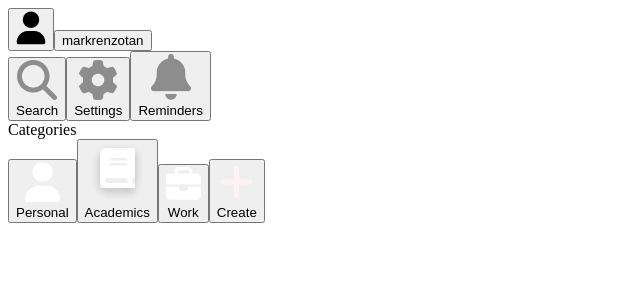
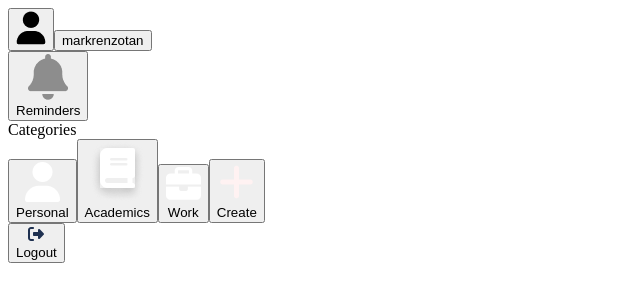
Before and after one commit to franzsamilo/flexiplanner, a Next.js app in the folder client/: page /screens/Components/Sidebar in a window 1280 px wide. Shown: the top 302 px of the page, without its empty margins (0-640 px from the left). Built offline with nearby package versions, Linux system fonts and the light colour scheme.

Commit message:
[ui][zyd]Updates on UI

```diff
--- a/client/pages/screens/Components/Navigation.tsx
+++ b/client/pages/screens/Components/Navigation.tsx
@@ -19,7 +19,7 @@ function useNavigation () {
   }
 
   function ToLogin () {
-    navigateTo('/screens/Login/login')
+    navigateTo('/screens/Login/Login')
   }
 
   function ToSignUp () {
--- a/client/pages/screens/Components/Sidebar.tsx
+++ b/client/pages/screens/Components/Sidebar.tsx
@@ -1,112 +1,107 @@
-import React from "react";
-import Image from "next/image";
-import userIconBlack from "/public/assets/icons/user-icon-black.png";
-import userIconWhite from "/public/assets/icons/user-icon-white.png";
-import searchIcon from "public/assets/icons/search-icon.png";
-import settingsIcon from "public/assets/icons/settings-icon.png";
-import remindersIcon from "public/assets/icons/reminders-icon.png";
-import academicsIcon from "public/assets/icons/academics-icon.png";
-import workIcon from "public/assets/icons/work-icon.png";
-import createIcon from "public/assets/icons/create-icon.png";
+import React from 'react'
+import Image from 'next/image'
+import userIconBlack from '/public/assets/icons/user-icon-black.png'
+import userIconWhite from '/public/assets/icons/user-icon-white.png'
+import searchIcon from 'public/assets/icons/search-icon.png'
+import settingsIcon from 'public/assets/icons/settings-icon.png'
+import remindersIcon from 'public/assets/icons/reminders-icon.png'
+import academicsIcon from 'public/assets/icons/academics-icon.png'
+import workIcon from 'public/assets/icons/work-icon.png'
+import createIcon from 'public/assets/icons/create-icon.png'
+import logoutIcon from 'public/assets/icons/right-from-bracket-solid.svg'
 
 interface SidebarProps {
-  updateHeaderText(text: string): void;
+  updateHeaderText(text: string): void
 }
 
-function Sidebar({ updateHeaderText }: SidebarProps) {
-  function handleButtonClick(buttonText: string) {
-    updateHeaderText(buttonText);
+function Sidebar ({ updateHeaderText }: SidebarProps) {
+  function handleButtonClick (buttonText: string) {
+    updateHeaderText(buttonText)
   }
 
   return (
-    <div className="flex flex-col min-h-screen bg-white w-[250px] shadow-xl">
-      <div className="flex items-center pb-4 pl-5 mb-0 text-lg font-semibold pt-1 border-b">
-        <button className="bg-dirty rounded-full w-[40px] h-[40px] flex justify-center items-center hover:bg-dirty">
+    <div className='flex flex-col h-screen sticky top-0 bg-white w-[250px] shadow-xl'>
+      <div className='flex items-center pb-4 pl-5 mb-0 text-lg font-semibold pt-3 border-b'>
+        <button className='bg-dirty rounded-full w-[40px] h-[40px] flex justify-center items-center hover:bg-dirty'>
           <Image
             src={userIconBlack}
-            alt="user-pic"
-            className="w-full h-full object-contain p-2"
+            alt='user-pic'
+            className='w-full h-full object-contain p-2'
           />
         </button>
-        <button className="px-1 rounded-lg hover:bg-dirty">markrenzotan</button>
+        <button className='px-1 rounded-lg hover:bg-dirty'>markrenzotan</button>
       </div>
 
-      <div className="flex flex-col pl-5 text-tertiary text-lg font-bold">
-        <button className="flex items-center py-1 pl-2 mr-10 my-2 rounded-full hover:bg-dirty">
-          <div className="w-[25px] flex items-center">
-            <Image src={searchIcon} alt="search-icon" />
+      <div className='flex flex-col pl-5 text-tertiary text-lg font-bold'>
+        <button className='flex items-center py-1 pl-2 mr-10 my-2 rounded-full hover:bg-dirty'>
+          <div className='w-[25px] flex items-center'>
+            <Image src={remindersIcon} alt='reminders-icon' />
           </div>
-          <div className="pl-3">Search</div>
-        </button>
-
-        <button className="flex items-center py-1 pl-2 mr-10 my-2 rounded-full hover:bg-dirty">
-          <div className="w-[25px] flex items-center">
-            <Image src={settingsIcon} alt="settings-icon" />
-          </div>
-          <div className="pl-3">Settings</div>
-        </button>
-
-        <button className="flex items-center py-1 pl-2 mr-10 my-2 rounded-full hover:bg-dirty">
-          <div className="w-[25px] flex items-center">
-            <Image src={remindersIcon} alt="reminders-icon" />
-          </div>
-          <div className="pl-3">Reminders</div>
+          <div className='pl-3'>Reminders</div>
         </button>
       </div>
 
-      <div className="flex flex-col bg-dirty mx-3 my-5 rounded-2xl shadow-lg">
-        <div className="text-tertiary pl-2 text-lg font-medium">Categories</div>
+      <div className='flex flex-col bg-dirty mx-3 my-5 rounded-2xl shadow-lg'>
+        <div className='text-tertiary pl-2 text-lg font-medium'>Categories</div>
         <button
-          className="flex items-center px-4 py-3 my-2 mx-4 bg-secondary rounded-2xl hover:bg-main"
-          onClick={() => handleButtonClick("Personal")}
+          className='flex items-center px-4 py-3 my-2 mx-4 bg-secondary rounded-2xl hover:bg-main'
+          onClick={() => handleButtonClick('Personal')}
         >
           <div>
-            <Image src={userIconWhite} alt="user-icon" className="w-[25px]" />
+            <Image src={userIconWhite} alt='user-icon' className='w-[25px]' />
           </div>
-          <div className="text-[#fff2f2] font-bold pl-5 text-xl justify-center">
+          <div className='text-[#fff2f2] font-bold pl-5 text-xl justify-center'>
             Personal
           </div>
         </button>
 
         <button
-          className="flex items-center pl-3 py-3 my-2 mx-4 bg-main rounded-2xl hover:bg-main"
-          onClick={() => handleButtonClick("Academics")}
+          className='flex items-center pl-3 py-3 my-2 mx-4 bg-main rounded-2xl hover:bg-main'
+          onClick={() => handleButtonClick('Academics')}
         >
           <div>
             <Image
               src={academicsIcon}
-              alt="academics-icon"
-              className="w-[35px]"
+              alt='academics-icon'
+              className='w-[35px]'
             />
           </div>
-          <div className="text-[#fff2f2] pl-3 font-bold text-[18px] justify-center">
+          <div className='text-[#fff2f2] pl-3 font-bold text-[18px] justify-center'>
             Academics
           </div>
         </button>
 
         <button
-          className="flex items-center px-4 py-3 my-2 mx-4 bg-secondary rounded-2xl hover:bg-main"
-          onClick={() => handleButtonClick("Work")}
+          className='flex items-center px-4 py-3 my-2 mx-4 bg-secondary rounded-2xl hover:bg-main'
+          onClick={() => handleButtonClick('Work')}
         >
           <div>
-            <Image src={workIcon} alt="work-icon" className="w-[30px]" />
+            <Image src={workIcon} alt='work-icon' className='w-[30px]' />
           </div>
-          <div className="text-[#fff2f2] font-bold pl-3 text-xl justify-center">
+          <div className='text-[#fff2f2] font-bold pl-3 text-xl justify-center'>
             Work
           </div>
         </button>
 
-        <button className="flex items-center px-4 py-3 my-2 mx-4 bg-secondary rounded-2xl hover:bg-main">
+        <button className='flex items-center px-4 py-3 my-2 mx-4 bg-secondary rounded-2xl hover:bg-main'>
           <div>
-            <Image src={createIcon} alt="create-icon" className="w-[30px]" />
+            <Image src={createIcon} alt='create-icon' className='w-[30px]' />
           </div>
-          <div className="text-[#fff2f2] font-bold pl-3 text-xl justify-center">
+          <div className='text-[#fff2f2] font-bold pl-3 text-xl justify-center'>
             Create
           </div>
         </button>
       </div>
+      <button className='flex items-center px-10 py-2 my-2 mx-4 fixed bottom-1  rounded-lg hover:bg-secondary'>
+        <div>
+          <Image src={logoutIcon} alt='logout-icon' className='color-white w-[30px] px-1 py-1 bg-dirty rounded-full' />
+        </div>
+        <div className='text-black font-medium pl-3 text-lg justify-center'>
+          Logout
+        </div>
+      </button>
     </div>
-  );
+  )
 }
 
-export default Sidebar;
+export default Sidebar
```
Also changed, not shown: client/pages/screens/Login/login.tsx (+0 -7 lines), client/pages/screens/Main/Main.tsx (+5 -3 lines), client/pages/screens/SignUp/SignUp.tsx (+15 -1 lines), client/public/assets/icons/right-from-bracket-solid.svg (added).
